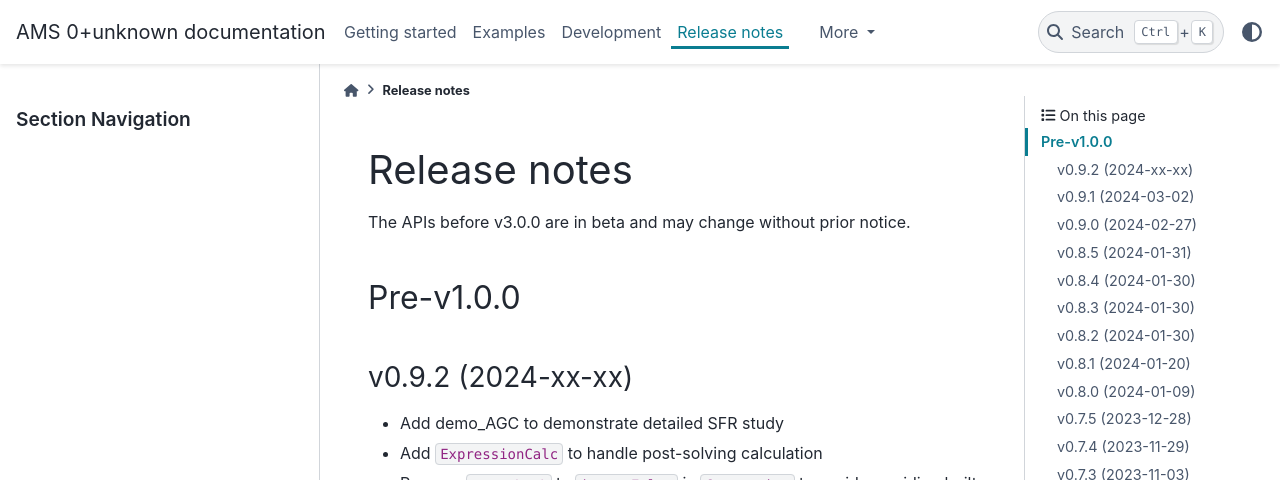
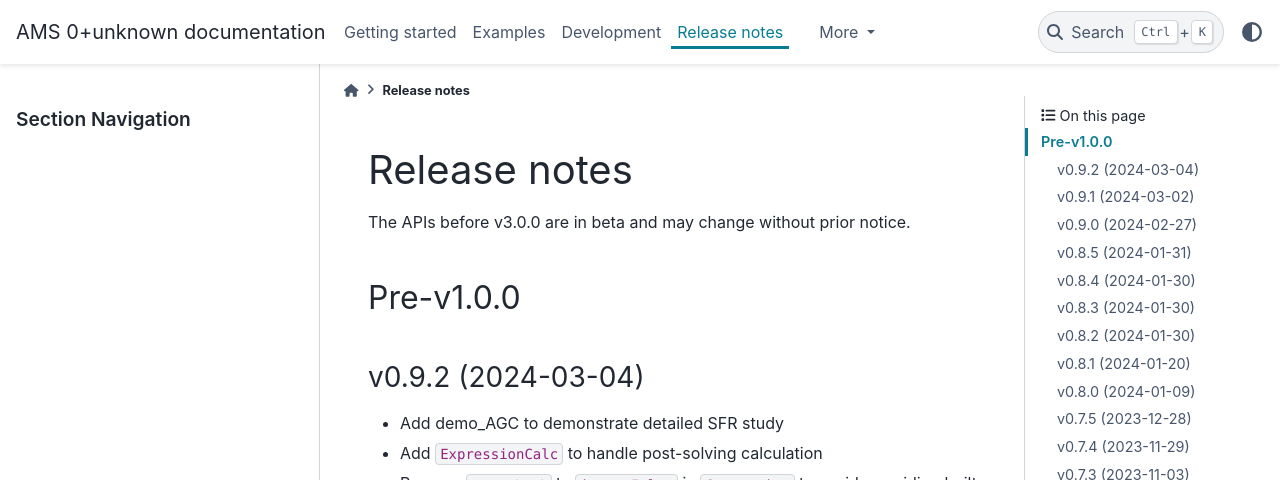
Before and after one commit to CURENT/ams, a Sphinx documentation site: the page built from docs/source/release-notes.rst, in a window 1280 px wide and 900 px high. Shown: the top 480 px of the window. Built offline with Sphinx 7.4.7 and the PyData theme 0.15.4, drawn with Linux system fonts in a browser that asks for light colours; pages that are not in the unit, such as notebooks, are missing from menus.

Commit message:
Update release-notes

```diff
--- a/docs/source/release-notes.rst
+++ b/docs/source/release-notes.rst
@@ -9,7 +9,7 @@ The APIs before v3.0.0 are in beta and may change without prior notice.
 Pre-v1.0.0
 ==========
 
-v0.9.2 (2024-xx-xx)
+v0.9.2 (2024-03-04)
 -------------------
 
 - Add demo_AGC to demonstrate detailed SFR study
```
